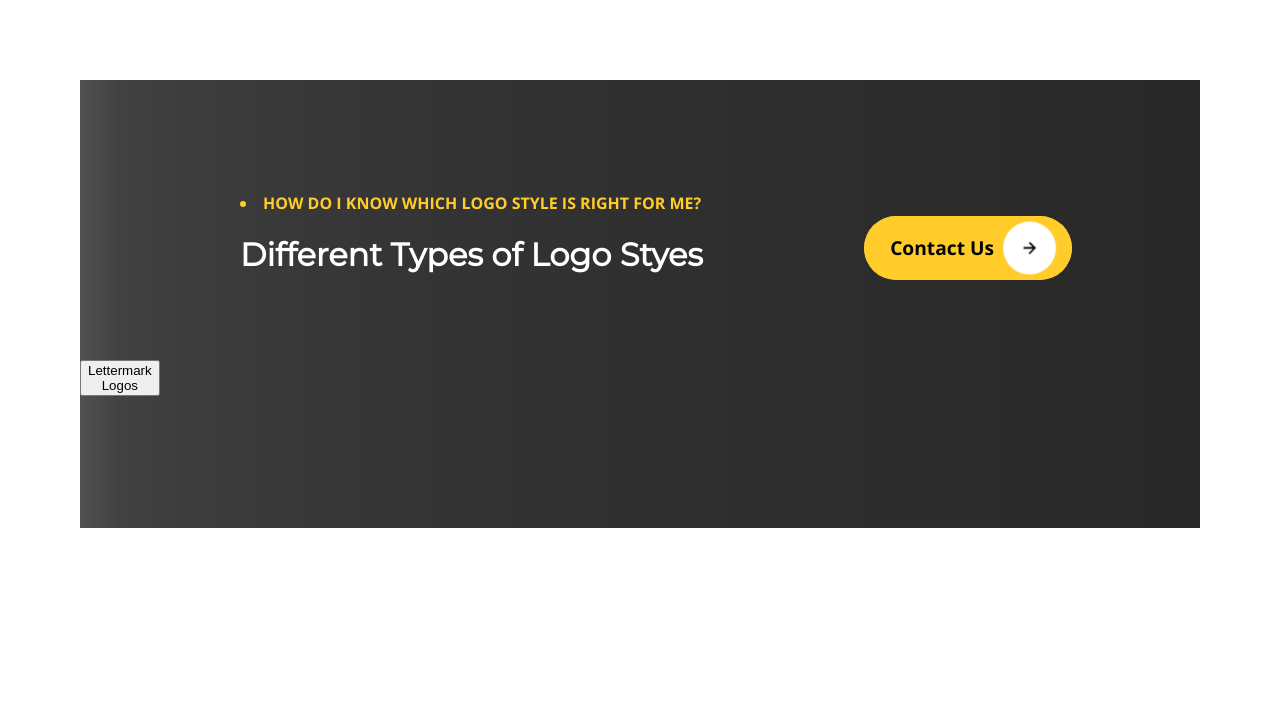
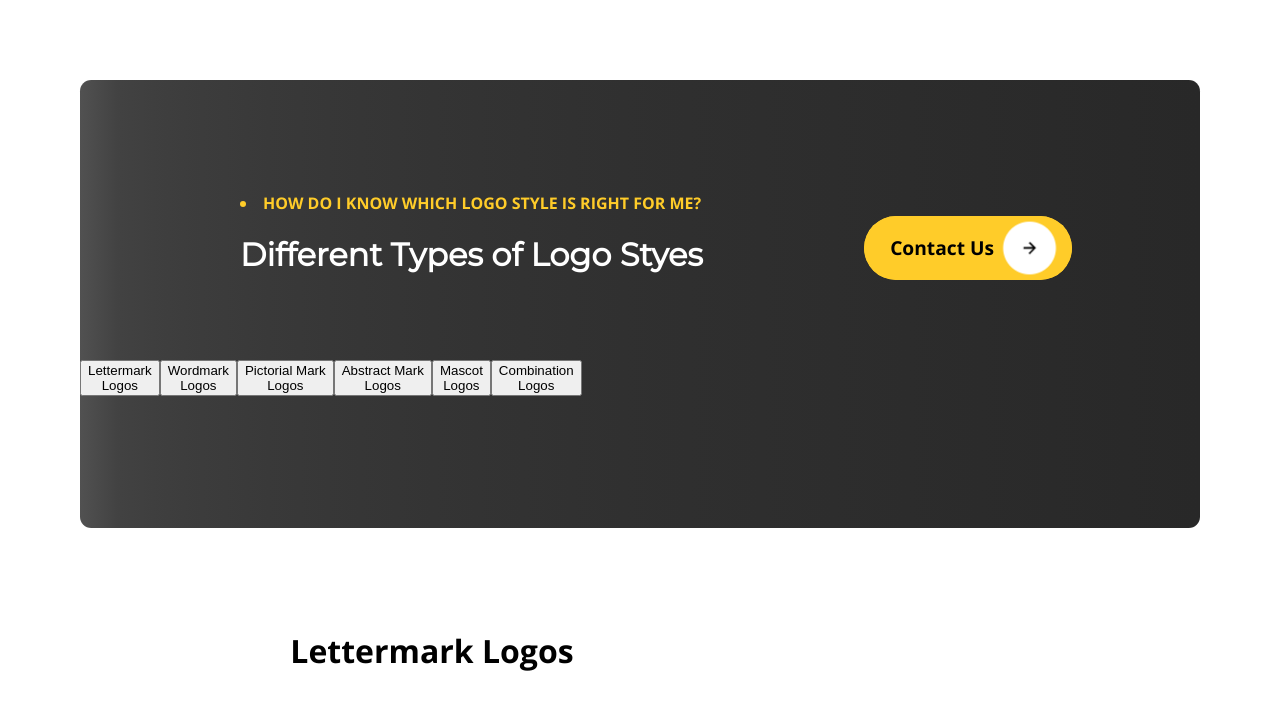
Before and after one commit to DZhou005/Nytelock, a React (Create React App) app: page / in a window 1280 px wide. Shown: the top 710 px of the page. Built offline with nearby package versions, Linux system fonts and the light colour scheme.

Commit message:
adding info for each button

```diff
--- a/src/App.css
+++ b/src/App.css
@@ -2,12 +2,14 @@
   background-image: linear-gradient(.25turn,#515151, 10%,#282828);
   height: 28rem;
   width: 70rem;
+  border-radius: 0.7rem;
 }
 .container{
   display: flex;
-  justify-content: center;
-  align-content: center;
+  align-items: center;
+  flex-direction: column;
   margin-top: 5rem;
+  height: 100vh;
 }
 
 .firstBulletPoint{
@@ -97,3 +99,15 @@
   height: 4.5rem;
   width: 4.5rem;
 }
+
+
+.infoDisplay{
+  position: relative;
+  right: 13rem;
+  top: 5rem;
+}
+
+.infoDisplayTitle{
+  font-weight: bold;
+  font-family: 'Open Sans';
+}
--- a/src/App.js
+++ b/src/App.js
@@ -5,6 +5,20 @@ import React, { useState } from 'react'
 
 function App() {
   const [info, setInfo] = useState('lettermark')
+
+  const infoDisplay = () => {
+    if(info === 'lettermark') {
+      return (
+        <div className='infoDisplay'>
+          <h1 className='infoDisplayTitle'>Lettermark Logos</h1>
+        </div>
+
+      )
+    }
+  }
+
+
+
   return (
    <div className='container'>
      <div className='infoBox'>
@@ -15,10 +29,18 @@ function App() {
        <div className='contactUsButtonDiv'>
         <button onClick={() => window.location.assign('https://nytelock.com/quote/')}className='contactUsButton'>Contact Us {<img className='arrowButton' src={process.env.PUBLIC_URL + '/arrow.png'} alt='none'></img>}</button>
        </div>
-      <button>Lettermark <br/> Logos</button>
+      <div className='infoButtons'>
+        <button onClick={() => setInfo('lettermark')}>Lettermark <br/> Logos</button>
+        <button onClick={() => setInfo('wordmark')}>Wordmark <br /> Logos</button>
+        <button onClick={() => setInfo('pictorial')}>Pictorial Mark <br /> Logos</button>
+        <button onClick={() => setInfo('abstract')}>Abstract Mark <br /> Logos</button>
+        <button onClick={() => setInfo('mascot')}>Mascot <br /> Logos</button>
+        <button onClick={() => setInfo('combination')}>Combination<br /> Logos</button>
+      </div>
      </div>
+     {infoDisplay()}
+   </div>
 
-   </div>
   );
 }
 
--- a/src/index.css
+++ b/src/index.css
@@ -1,3 +1,4 @@
 body {
   margin: 0;
+  font-family: 'Montserrat';
 }
```
